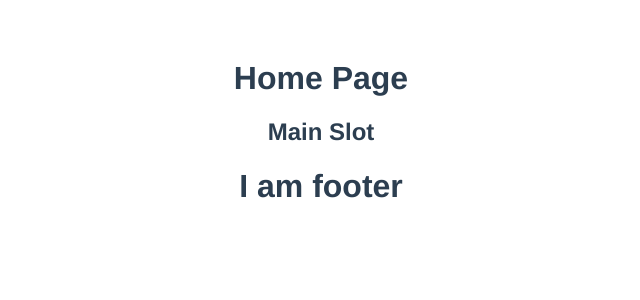
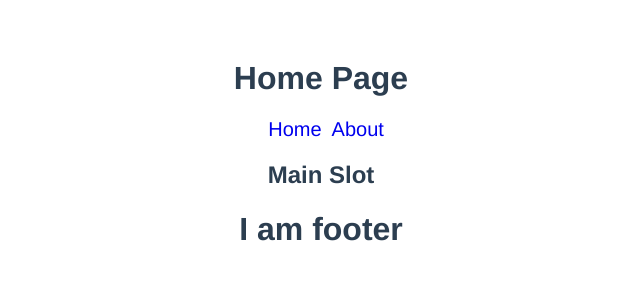
Before and after one commit to vbasoon/vue2-landing-page, a Vue app: page / in a window 1280 px wide. Shown: the top 300 px of the page, without its empty margins (319-959 px from the left). Built offline with nearby package versions, Linux system fonts and the light colour scheme.

Commit message:
Header&Footer

```diff
--- a/src/components/Footer/Footer.vue
+++ b/src/components/Footer/Footer.vue
@@ -1,5 +1,5 @@
 <template>
-
+  <div><h1>I am footer</h1></div>
 </template>
 
 <script>
--- a/src/components/Header/Header.vue
+++ b/src/components/Header/Header.vue
@@ -12,5 +12,15 @@ export default {
 </script>
 
 <style>
+.navlink {
+    margin-left: 10px;
+    text-decoration: none;
+    font-size: 20px;
+}
 
+.navlink:hover {
+
+    text-decoration: underline;
+
+}
 </style>
--- a/src/layouts/MainLayout.vue
+++ b/src/layouts/MainLayout.vue
@@ -1,33 +1,29 @@
 <template>
     <div>
-
+        <Header/>
         <transition name="fade">
             <slot>Slot</slot>
             <slot name='H3'></slot>
         </transition>
-        <h1>I am footer</h1>
+        <Footer/>
     </div>
 </template>
 
 <script>
+import Header from '../components/Header/Header'
+import Footer from '../components/Footer/Footer'
 export default {
     name: 'MainLayout',
+    components: {
+        Header,
+        Footer,
+    }
 
 }
 </script>
 
 <style scoped>
-.navlink {
-    margin-left: 10px;
-    text-decoration: none;
-    font-size: 20px;
-}
 
-.navlink:hover {
-
-    text-decoration: underline;
-
-}
 .fade-enter-active, .fade-leave-active {
     transition-property: opacity;
     transition-duration: .25s;
```
